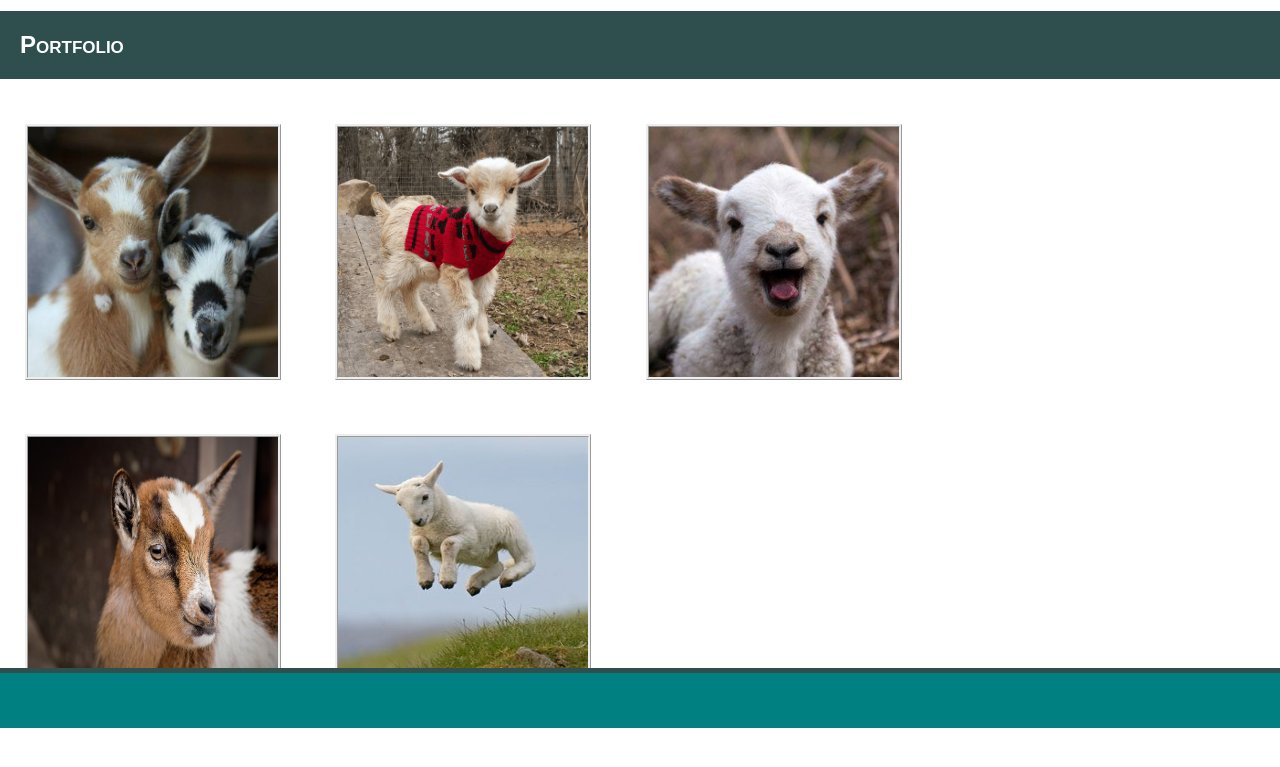
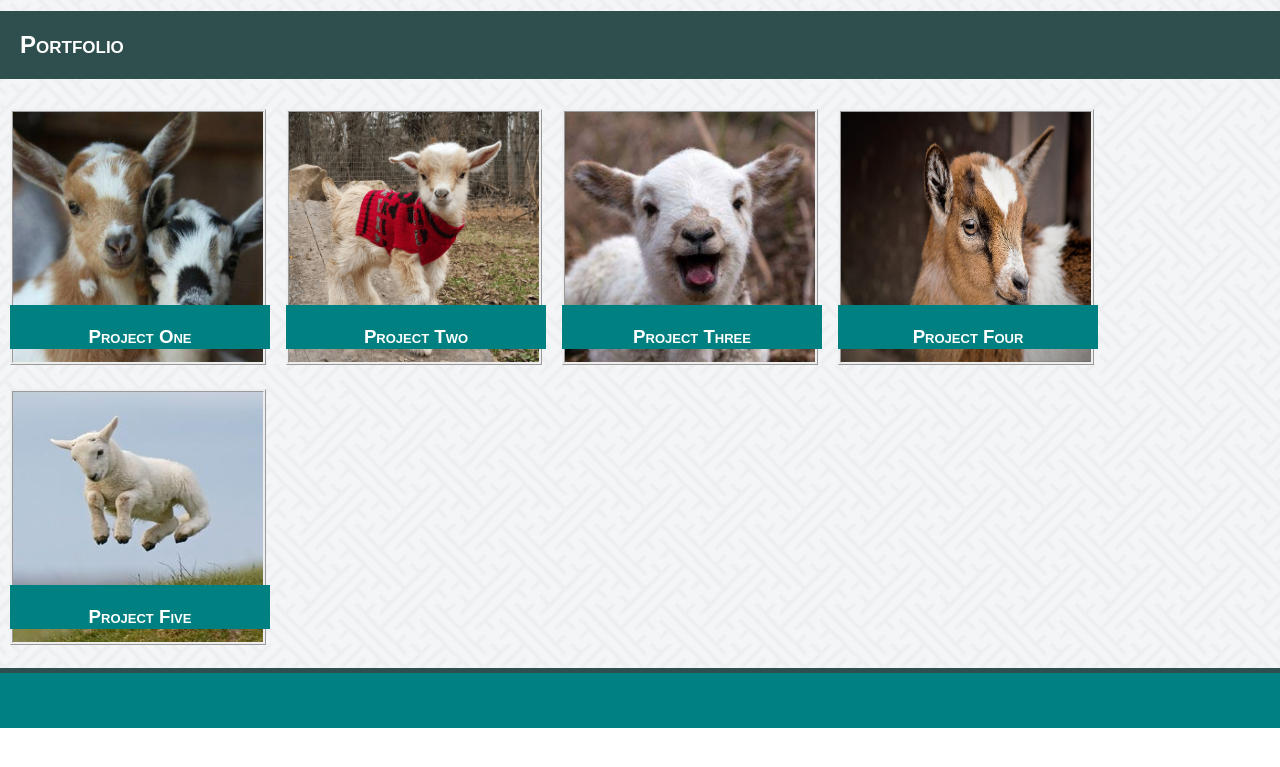
Before and after one commit to jellboeck/Basic-Portfolio, a plain HTML site: page portfolio.html in a window 1280 px wide. Shown: the part 72-839 px from the top of the page. After the commit the page ends 800 px from the top, so only its background shows below. Drawn offline with Linux system fonts and the light colour scheme.

Commit message:
added text to images

```diff
--- a/Assets/CSS/style.css
+++ b/Assets/CSS/style.css
@@ -2,10 +2,10 @@
 body {
 
     margin:0;
-    margin-bottom: 30px;
+    margin-bottom: 50px;
     padding:0;
     font-family: Arial, Helvetica, sans-serif;
-    background-image: url(Images/interlaced.png)
+    background-image: url(../Images/interlaced.png)
 }
 
 header {
@@ -101,7 +101,7 @@ a:active {
     width:250px;
     height:250px;
     overflow: hidden;
-    margin:25px;
+    margin:0;
     border: ridge;
 
 
@@ -109,8 +109,24 @@ a:active {
 
 .container {
     position: relative;
+    float:left;
+    margin: 10px;
 
 
+}
+
+.text-block {
+    position: absolute;
+    bottom:20px;
+
+    height: 40px;
+    width: 100%;
+    clear:both;
+    text-align: center;
+    font-variant: small-caps;
+    border:2px solid transparent;
+    background: teal;
+    color:white;
 }
 
 .contact {
--- a/portfolio.html
+++ b/portfolio.html
@@ -30,15 +30,48 @@
 
       <div>
 
-        <img class="portfolio_img" src="Assets/Images/cute-goats-1125.jpg" alt="Project One">
-        <img class="portfolio_img" src="Assets/Images/Baby-Goat-In-A-Christmas-Sweater-Too-Cute-VIDEO.png" alt="Project Two">
-        <img class="portfolio_img" src="Assets/Images/Goats.jpeg" alt="Project Three">
-        <br>
-        <img class="portfolio_img" src="Assets/Images/baby-goats-3545054_960_720.jpg" alt="Project Four">
-        <img class="portfolio_img" src="Assets/Images/f65466daa84e4b3ea157bc88a260d472.jpg" alt="Project Five">
+      <div class="container">
+          <img class="portfolio_img" src="Assets/Images/cute-goats-1125.jpg" alt="Project One">
+          <div class="text-block">
+            <h3>Project One</h3>
+          </div>
       </div>
 
-      <br>
+      <div class="container">
+          <img class="portfolio_img" src="Assets/Images/Baby-Goat-In-A-Christmas-Sweater-Too-Cute-VIDEO.png"  alt="Project Two">
+          <div class="text-block">
+            <h3>Project Two</h3>
+          </div>
+      </div>
+
+      <div class="container">
+          <img class="portfolio_img" src="Assets/Images/Goats.jpeg"  alt="Project Three">
+          <div class="text-block">
+            <h3>Project Three</h3>
+          </div>
+      </div>
+
+      </div>
+
+      <div>
+
+      <div class="container">
+          <img class="portfolio_img" src="Assets/Images/baby-goats-3545054_960_720.jpg"  alt="Project Four">
+          <div class="text-block">
+            <h3>Project Four</h3>
+          </div>
+      </div>
+
+      <div class="container">
+          <img class="portfolio_img" src="Assets/Images/f65466daa84e4b3ea157bc88a260d472.jpg"  alt="Project Five">
+          <div class="text-block">
+            <h3>Project Five</h3>
+          </div>
+      </div>
+
+      </div>
+
+
 
 
 
```
Also changed, not shown: index.html (+1 -1 lines).
